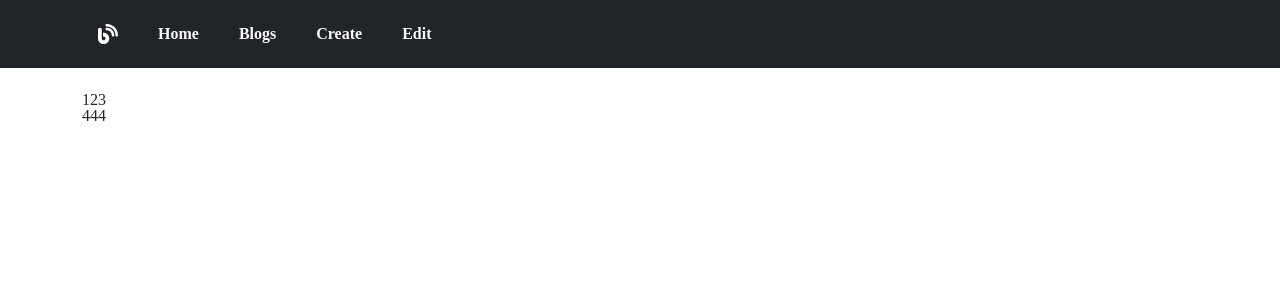
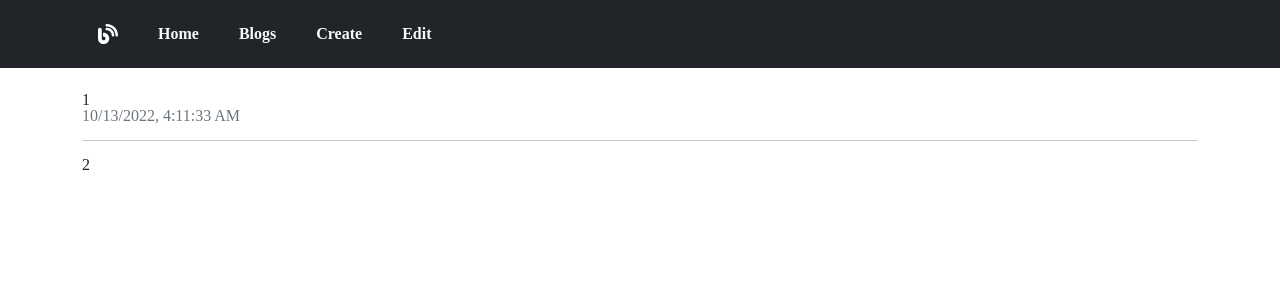
Before and after one commit to Lee-Sang-Beom/study_react_basic, a React (Create React App) app: page /blogs/1 in a window 1280 px wide. Shown: the top 300 px of the page. Built offline with nearby package versions, Linux system fonts and the light colour scheme; data requests are answered from the project's data file.

Commit message:
add timestamp, use toLocaleString()

```diff
--- a/db.json
+++ b/db.json
@@ -1,16 +1,10 @@
 {
   "posts": [
     {
-      "title": "123",
-      "body": "444",
-      "createAt": 1665579322574,
+      "title": "1",
+      "body": "2",
+      "createdAt": 1665634293450,
       "id": 1
-    },
-    {
-      "title": "hee",
-      "body": "gee",
-      "createAt": 1665615707704,
-      "id": 2
     }
   ]
 }
--- a/src/Components/Blogs.js
+++ b/src/Components/Blogs.js
@@ -15,7 +15,7 @@ export default function Blogs() {
       // body: body
       title,
       body,
-      createAt: Date.now(),
+      createdAt: Date.now(),
     }).then(() => {
       alert("저장되었습니다.");
       setTitie("");
--- a/src/pages/ShowPage.js
+++ b/src/pages/ShowPage.js
@@ -4,17 +4,27 @@ import { useParams } from "react-router"
 import LoadingSpinner from "../Components/LoadingSpinner";
 
 export default function ShowPage(){
+    // 중괄호로 일부만 가져온다는 의미
     const { id } = useParams();
     const [title, setTitie] = useState(null);
     const [desc, setDesc] = useState(null);
+    const [createdAt, setCreatedAt] = useState();
     const [loading, setLoading] = useState(true);
 
     const getPost = (id) => {
+        // id=1인 post data를 가져옴
         axios.get(`http://localhost:3001/posts/${id}`).then((res)=>{
             setTitie(res.data.title);
             setDesc(res.data.body);
+            console.log(res.data.createdAt);
+            setCreatedAt(res.data.createdAt);
             setLoading(false);
         }).catch((err)=>alert(err));
+    }
+
+    const printCreatedAt = (createdAt) => {
+        // 지정된 지역에서 표현하는 방식의 날짜를 문자열로 리턴
+        return new Date(createdAt).toLocaleString();
     }
 
     useEffect(()=>{
@@ -27,6 +37,10 @@ export default function ShowPage(){
             {loading ? <LoadingSpinner/> :
             <>
                 <h1>{title}</h1>
+                <small className="text-muted">
+                    {printCreatedAt(createdAt)}
+                </small>
+                <hr />
                 <p>{desc}</p>
             </>}
         </>
```
